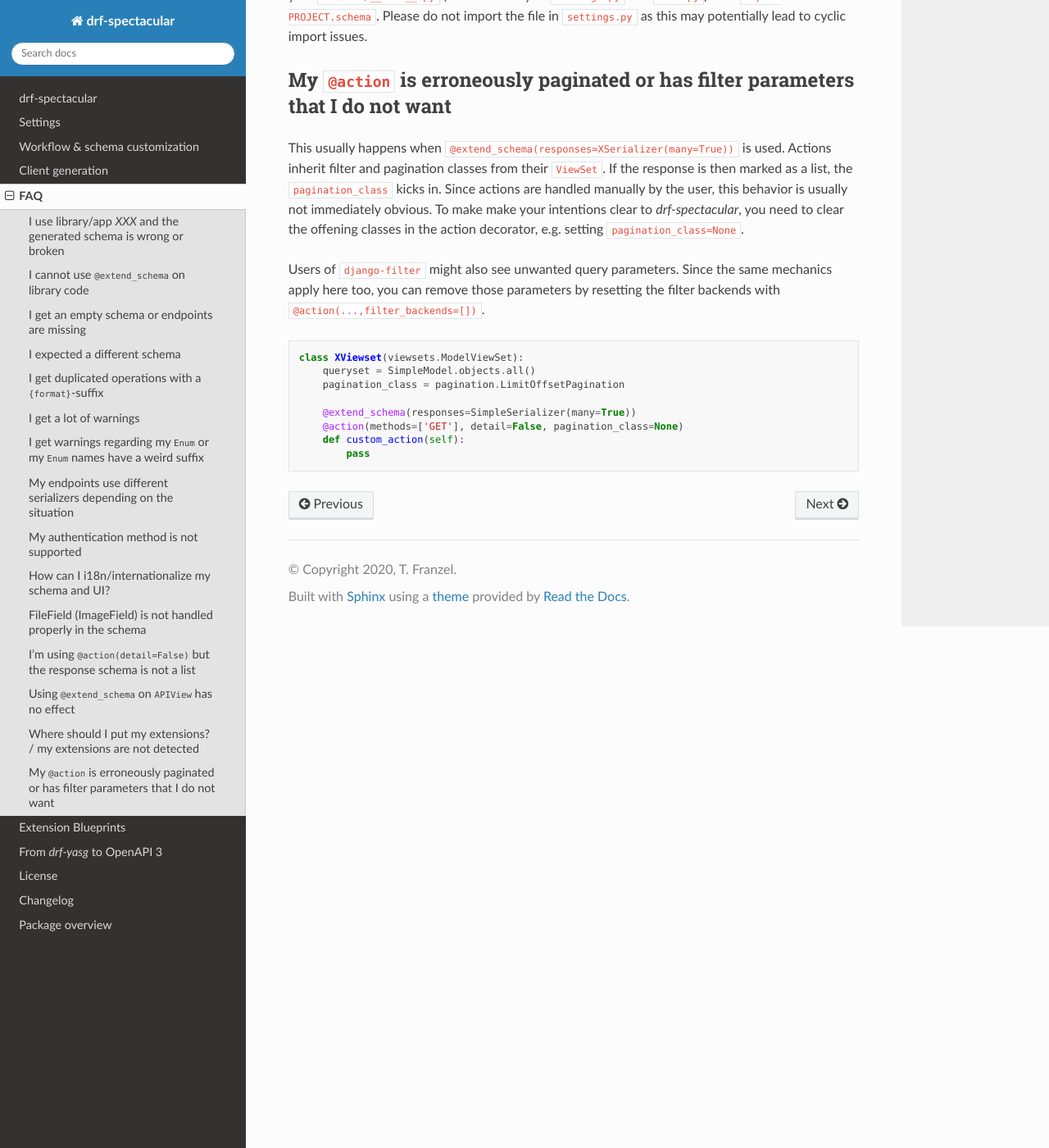
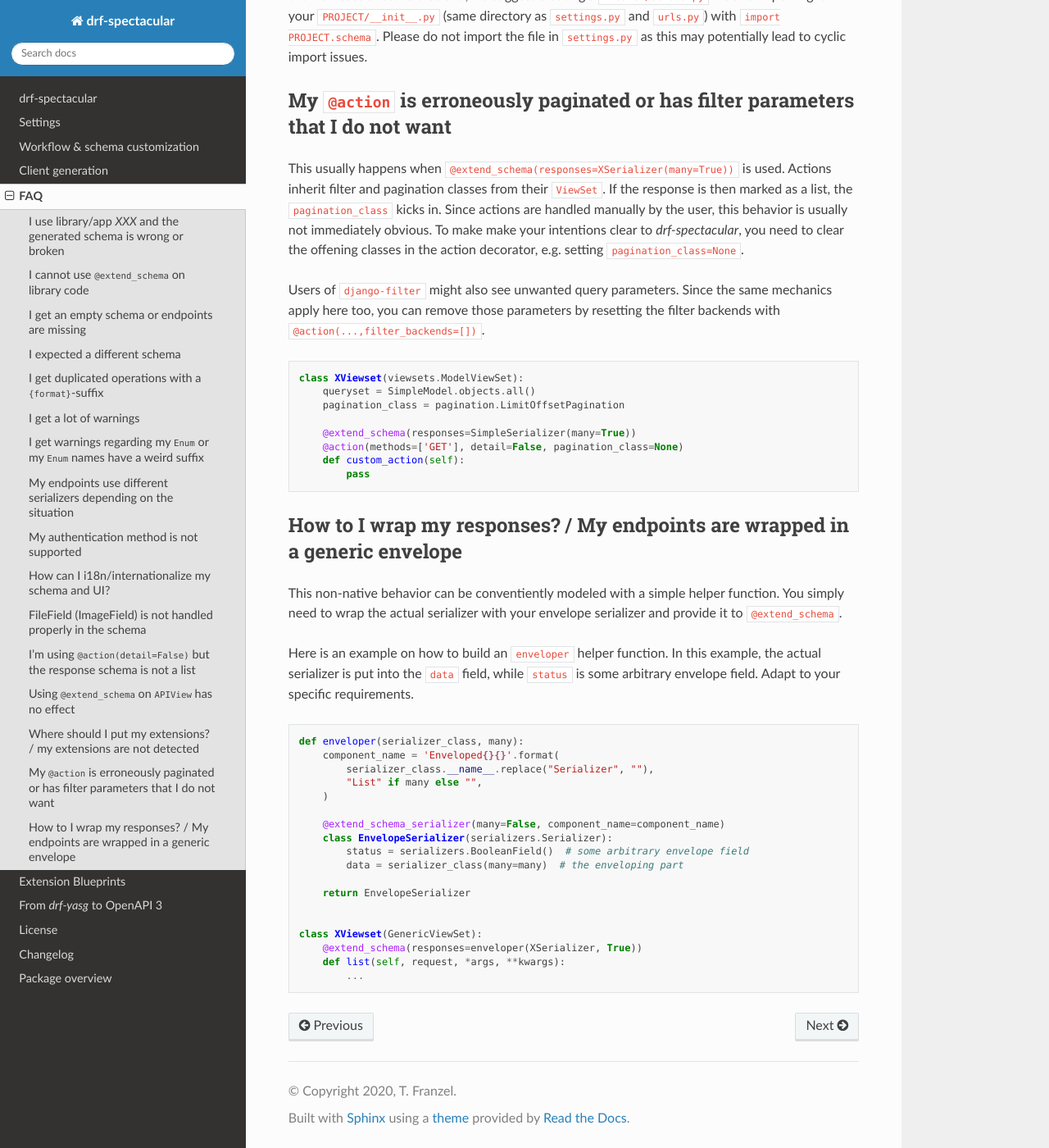
Before and after one commit to tfranzel/drf-spectacular, a Sphinx documentation site: the page built from docs/faq.rst, in a window 1280 px wide and 1400 px high, scrolled down 4210 px. Shown: the whole window at 82% size. Built offline with Sphinx 7.4.7 and the Read the Docs theme 2.0.0, drawn with Linux system fonts in a browser that asks for light colours; some of the changed text lies outside the part shown.

Commit message:
improve doc/tests

```diff
--- a/docs/faq.rst
+++ b/docs/faq.rst
@@ -32,7 +32,8 @@ what version you want to generate.
 
 This will contain unversioned endpoints together with the endpoints for the the specified version.
 
-If that does not help, open an `issue <https://github.com/tfranzel/drf-spectacular/issues>`_.
+For the schema views you can either set a versioning class (implicit versioning via the request) or
+explicitly override the version with ``SpectacularAPIView.as_view(api_version='YOUR_VERSION')``.
 
 
 I expected a different schema
@@ -222,3 +223,35 @@ you can remove those parameters by resetting the filter backends with ``@action(
         @action(methods=['GET'], detail=False, pagination_class=None)
         def custom_action(self):
             pass
+
+
+How to I wrap my responses? / My endpoints are wrapped in a generic envelope
+----------------------------------------------------------------------------
+
+This non-native behavior can be conventiently modeled with a simple helper function. You simply need
+to wrap the actual serializer with your envelope serializer and provide it to ``@extend_schema``.
+
+Here is an example on how to build an ``enveloper`` helper function. In this example, the actual
+serializer is put into the ``data`` field, while ``status`` is some arbitrary envelope field.
+Adapt to your specific requirements.
+
+.. code-block:: python
+
+    def enveloper(serializer_class, many):
+        component_name = 'Enveloped{}{}'.format(
+            serializer_class.__name__.replace("Serializer", ""),
+            "List" if many else "",
+        )
+
+        @extend_schema_serializer(many=False, component_name=component_name)
+        class EnvelopeSerializer(serializers.Serializer):
+            status = serializers.BooleanField()  # some arbitrary envelope field
+            data = serializer_class(many=many)  # the enveloping part
+
+        return EnvelopeSerializer
+
+
+    class XViewset(GenericViewSet):
+        @extend_schema(responses=enveloper(XSerializer, True))
+        def list(self, request, *args, **kwargs):
+            ...
```
Also changed, not shown: other parts of docs/faq.rst (+1 -1 lines), 1 other file.
